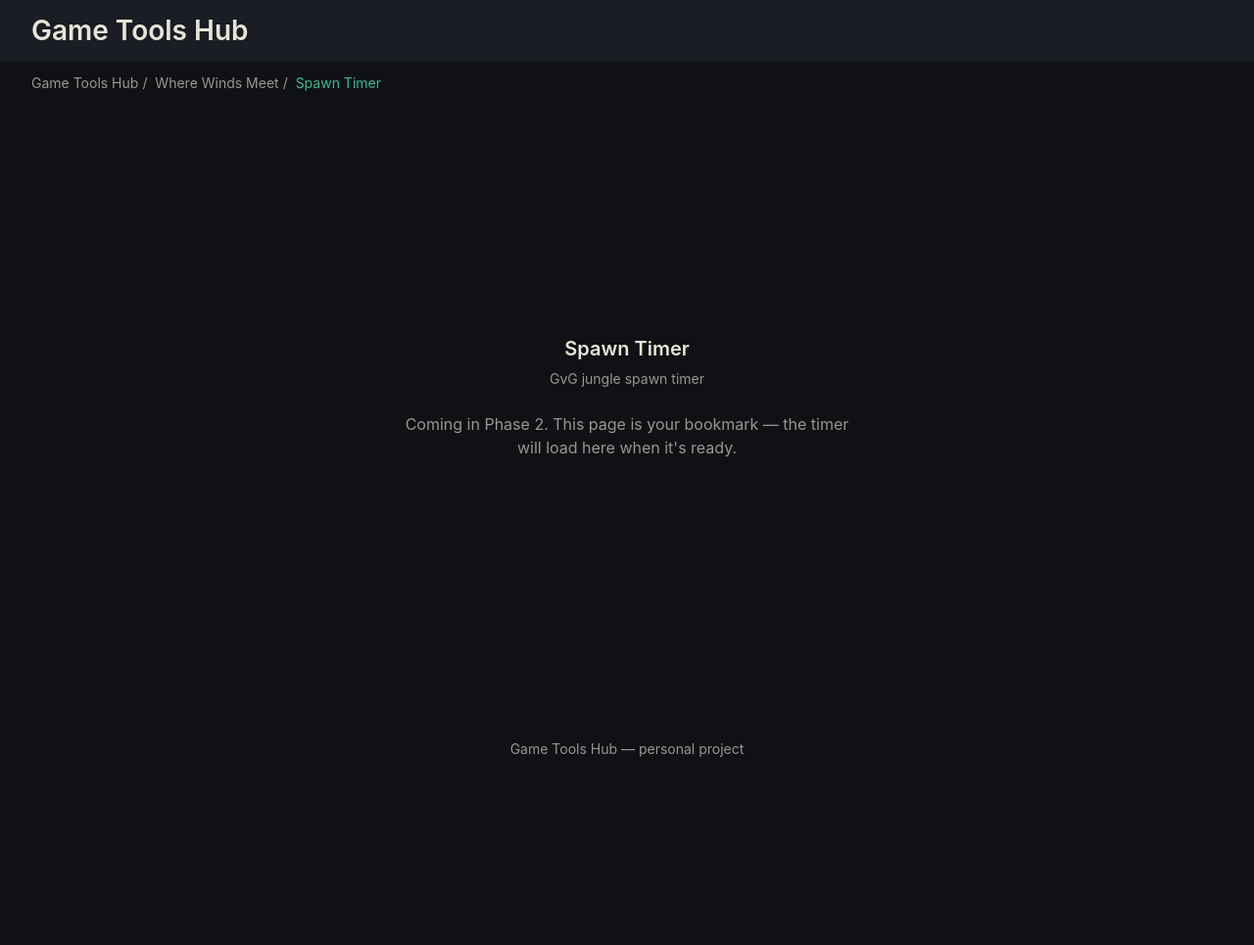
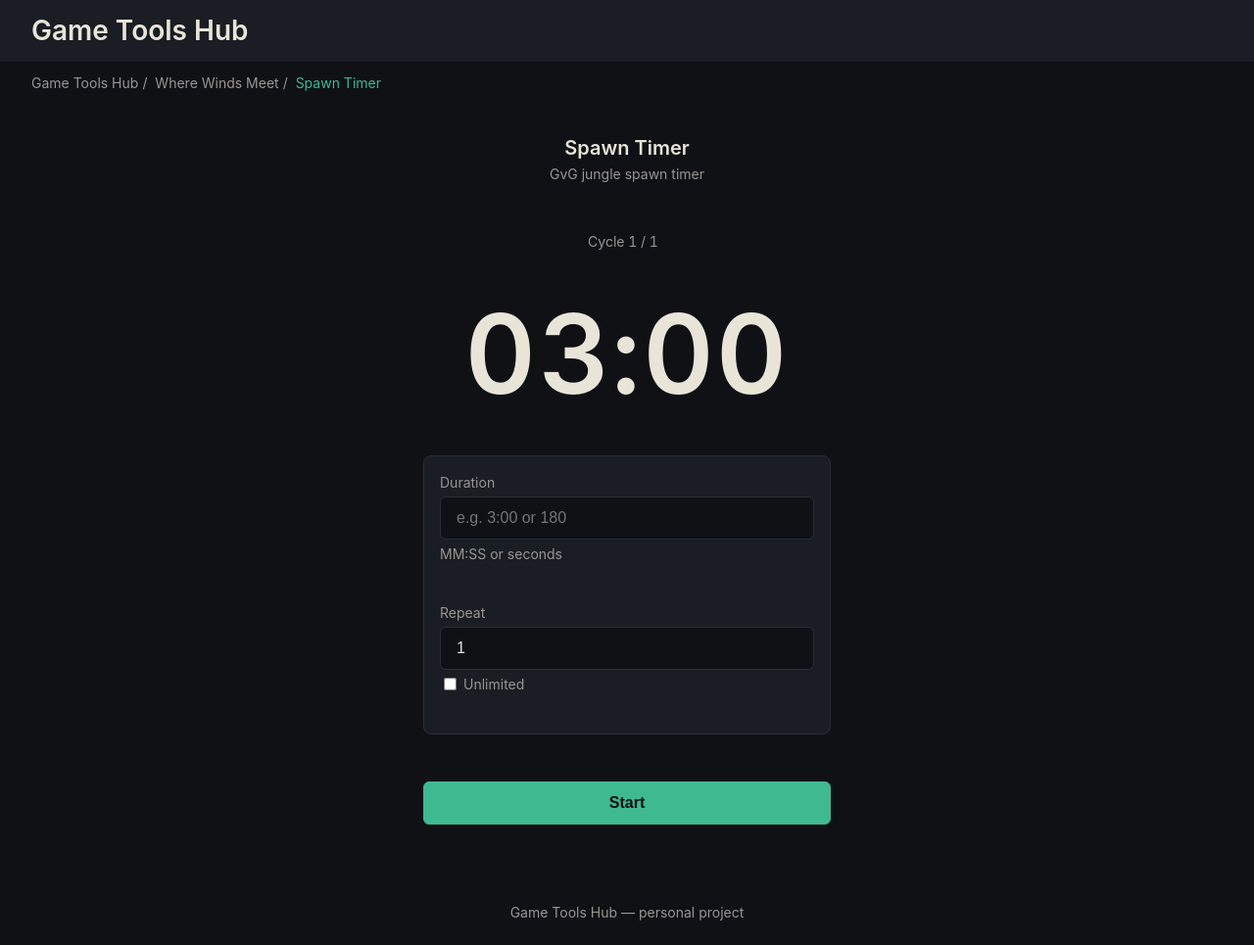
Before and after one commit to kcharkiewicz/kcharkiewicz.github.io, a website: page games/where-winds-meet/tools/spawn-timer/index.html in a window 1280 px wide. Shown: the whole page at 98% size. Before the commit the page ends 800 px from the top, so only its background shows below. Drawn offline with Linux system fonts and the light colour scheme.

Commit message:
feat(02-01): fill in timer markup and component CSS
- Replace placeholder main with full .timer shell (data-state="idle")
- Add all required IDs: timer-display, cycle-counter, timer-announcer,
  input-duration, input-repeat, input-unlimited, btn-start/resume/pause/reset
- Add timer.css: clamp(56px,22vw,112px) countdown, tabular-nums,
  timer-flash keyframe, prefers-reduced-motion gate, state-driven button
  visibility, 44px touch floor on all interactive controls
- Link timer.css after shared/theme.css; add spawn-timer.js module script
- Retain breadcrumb inline script and data-game="where-winds-meet" verbatim

```diff
--- a/games/where-winds-meet/tools/spawn-timer/index.html
+++ b/games/where-winds-meet/tools/spawn-timer/index.html
@@ -6,6 +6,7 @@
   <title>Spawn Timer — Where Winds Meet — Game Tools Hub</title>
   <link rel="icon" href="/favicon.svg" type="image/svg+xml">
   <link rel="stylesheet" href="/shared/theme.css">
+  <link rel="stylesheet" href="/games/where-winds-meet/tools/spawn-timer/timer.css">
 </head>
 <body data-game="where-winds-meet">
   <header class="site-header">
@@ -20,11 +21,55 @@
     </ol>
   </nav>
 
-  <main style="display: flex; align-items: center; justify-content: center; min-height: calc(100vh - 200px); padding: var(--space-xl);">
-    <div style="text-align: center; max-width: 480px;">
-      <h1 style="font-size: var(--text-heading); font-weight: 600; line-height: 1.2; margin: 0 0 var(--space-sm);">Spawn Timer</h1>
-      <p style="font-size: var(--text-label); color: var(--color-text-secondary); margin: 0 0 var(--space-lg);">GvG jungle spawn timer</p>
-      <p style="font-size: var(--text-body); color: var(--color-text-secondary); margin: 0;">Coming in Phase 2. This page is your bookmark — the timer will load here when it's ready.</p>
+  <main>
+    <div class="timer" id="timer" data-state="idle">
+
+      <div class="timer__header">
+        <h1 class="timer__title">Spawn Timer</h1>
+        <p class="timer__subtitle">GvG jungle spawn timer</p>
+      </div>
+
+      <div class="timer__status">
+        <span class="timer__cycle-counter" id="cycle-counter">Cycle 1 / 1</span>
+        <span class="timer__state-label" id="state-label"></span>
+      </div>
+
+      <div class="timer__display" id="timer-display" role="timer"
+           aria-label="Countdown timer" aria-atomic="true">
+        03:00
+      </div>
+
+      <!-- Visually hidden assertive live region — fires only at cycle end -->
+      <div class="sr-only" id="timer-announcer"
+           aria-live="assertive" aria-atomic="true"></div>
+
+      <div class="timer__config" id="timer-config">
+        <div class="timer__field">
+          <label class="timer__label" for="input-duration">Duration</label>
+          <input class="timer__input" type="text" id="input-duration"
+                 placeholder="e.g. 3:00 or 180" autocomplete="off">
+          <span class="timer__helper">MM:SS or seconds</span>
+          <span class="timer__error" id="error-duration" role="alert"></span>
+        </div>
+
+        <div class="timer__field">
+          <label class="timer__label" for="input-repeat">Repeat</label>
+          <input class="timer__input timer__input--number" type="number"
+                 id="input-repeat" min="1" value="1">
+          <label class="timer__unlimited-label">
+            <input type="checkbox" id="input-unlimited"> Unlimited
+          </label>
+          <span class="timer__error" id="error-repeat" role="alert"></span>
+        </div>
+      </div>
+
+      <div class="timer__controls" id="timer-controls">
+        <button class="btn btn--primary" id="btn-start" type="button">Start</button>
+        <button class="btn btn--primary" id="btn-resume" type="button">Resume</button>
+        <button class="btn btn--secondary" id="btn-pause" type="button">Pause</button>
+        <button class="btn btn--outline" id="btn-reset" type="button">Reset</button>
+      </div>
+
     </div>
   </main>
 
@@ -58,5 +103,6 @@
       renderBreadcrumb(breadcrumbItems, 'breadcrumb');
     });
   </script>
+  <script type="module" src="/games/where-winds-meet/tools/spawn-timer/spawn-timer.js"></script>
 </body>
 </html>
--- /dev/null
+++ b/games/where-winds-meet/tools/spawn-timer/timer.css
@@ -0,0 +1,262 @@
+/* ==========================================================================
+   timer.css — Spawn Timer component styles
+   Layered on top of /shared/theme.css tokens. Never redefines base tokens.
+   ========================================================================== */
+
+/* Layout: timer root */
+.timer {
+  display: flex;
+  flex-direction: column;
+  align-items: center;
+  gap: var(--space-lg);
+  padding: var(--space-md);
+  min-height: calc(100vh - 200px);
+}
+
+@media (min-width: 768px) {
+  .timer {
+    max-width: 480px;
+    margin-inline: auto;
+    padding: var(--space-xl);
+    gap: var(--space-2xl);
+  }
+}
+
+/* Tool header */
+.timer__header {
+  text-align: center;
+  width: 100%;
+}
+
+.timer__title {
+  font-size: var(--text-heading);
+  font-weight: 600;
+  line-height: 1.2;
+  color: var(--color-text-primary);
+  margin: 0 0 var(--space-xs);
+}
+
+.timer__subtitle {
+  font-size: var(--text-label);
+  color: var(--color-text-secondary);
+  margin: 0;
+}
+
+/* Status row: cycle counter + state label */
+.timer__status {
+  display: flex;
+  align-items: center;
+  gap: var(--space-sm);
+}
+
+.timer__cycle-counter {
+  font-size: var(--text-label);
+  color: var(--color-text-secondary);
+  font-variant-numeric: tabular-nums;
+}
+
+.timer__state-label {
+  font-size: var(--text-label);
+  color: var(--color-text-secondary);
+}
+
+.timer[data-state="running"] .timer__state-label {
+  color: var(--color-accent);
+}
+
+/* Countdown display — the dominant element */
+.timer__display {
+  font-size: clamp(56px, 22vw, 112px);
+  font-weight: 600;
+  line-height: 1.0;
+  font-variant-numeric: tabular-nums;
+  letter-spacing: 0.02em;
+  color: var(--color-text-primary);
+}
+
+/* Cycle-end flash animation */
+@keyframes timer-flash {
+  0%   { color: var(--color-text-primary); }
+  20%  { color: var(--color-accent); }
+  100% { color: var(--color-text-primary); }
+}
+
+.timer__display.is-flashing {
+  animation: timer-flash 300ms ease-out;
+}
+
+@media (prefers-reduced-motion: reduce) {
+  .timer__display.is-flashing { animation: none; }
+}
+
+/* Config panel */
+.timer__config {
+  background: var(--color-surface);
+  border: 1px solid var(--color-border);
+  border-radius: 8px;
+  padding: var(--space-md);
+  display: flex;
+  flex-direction: column;
+  gap: var(--space-md);
+  width: 100%;
+}
+
+/* Config panel dimming while running/paused */
+.timer[data-state="running"] .timer__config,
+.timer[data-state="paused"]  .timer__config {
+  opacity: 0.4;
+  pointer-events: none;
+}
+
+.timer__config :is(input, button, [type="checkbox"]):disabled {
+  cursor: not-allowed;
+}
+
+/* Config field */
+.timer__field {
+  display: flex;
+  flex-direction: column;
+}
+
+/* Labels and helper text */
+.timer__label {
+  display: block;
+  font-size: var(--text-label);
+  color: var(--color-text-secondary);
+  margin-bottom: var(--space-xs);
+}
+
+.timer__helper {
+  display: block;
+  font-size: var(--text-label);
+  color: var(--color-text-secondary);
+  margin-top: var(--space-xs);
+}
+
+.timer__error {
+  display: block;
+  font-size: var(--text-label);
+  color: var(--color-text-secondary);
+  min-height: 1.4em;
+  margin-top: var(--space-xs);
+}
+
+/* Unlimited toggle label */
+.timer__unlimited-label {
+  display: flex;
+  align-items: center;
+  gap: var(--space-xs);
+  font-size: var(--text-label);
+  color: var(--color-text-secondary);
+  margin-top: var(--space-xs);
+  cursor: pointer;
+}
+
+/* Input fields */
+.timer__input {
+  display: block;
+  width: 100%;
+  min-height: 44px;
+  background: var(--color-bg);
+  border: 1px solid var(--color-border);
+  border-radius: 6px;
+  color: var(--color-text-primary);
+  font-size: var(--text-body);
+  padding: 0 var(--space-md);
+  transition: border-color 150ms ease;
+  box-sizing: border-box;
+}
+
+.timer__input:hover { border-color: var(--color-text-secondary); }
+.timer__input:focus { border-color: var(--color-accent); outline: none; }
+
+.timer__input--number {
+  width: auto;
+}
+
+/* Control bar */
+.timer__controls {
+  display: flex;
+  gap: var(--space-sm);
+  width: 100%;
+  margin-top: auto;
+  padding-bottom: var(--space-md);
+}
+
+@media (min-width: 768px) {
+  .timer__controls {
+    margin-top: 0;
+    padding-bottom: 0;
+  }
+}
+
+/* Buttons — base */
+.btn {
+  min-height: 44px;
+  padding: 0 var(--space-md);
+  border-radius: 6px;
+  font-size: var(--text-body);
+  font-weight: 600;
+  border: 1px solid transparent;
+  cursor: pointer;
+  transition: background 150ms ease, border-color 150ms ease, opacity 150ms ease;
+}
+
+.btn:active { opacity: 0.9; }
+.btn:disabled { opacity: 0.4; cursor: not-allowed; }
+
+/* Primary button (Start, Resume) — jade fill */
+.btn--primary {
+  background: var(--color-accent);
+  color: #0f1115;
+  border-color: var(--color-accent);
+  flex: 1;
+}
+
+.btn--primary:hover:not(:disabled) { filter: brightness(1.08); }
+
+/* Secondary button (Pause) — surface-raised */
+.btn--secondary {
+  background: var(--color-surface-raised);
+  color: var(--color-text-primary);
+  border-color: var(--color-border);
+  flex: 1;
+}
+
+.btn--secondary:hover:not(:disabled) { background: var(--color-surface-raised); filter: brightness(1.1); }
+
+/* Outline button (Reset) */
+.btn--outline {
+  background: transparent;
+  color: var(--color-text-secondary);
+  border-color: var(--color-border);
+}
+
+.btn--outline:hover:not(:disabled) { background: var(--color-surface-raised); }
+
+/* State-driven button visibility */
+.timer[data-state="idle"]     #btn-pause,
+.timer[data-state="idle"]     #btn-resume,
+.timer[data-state="idle"]     #btn-reset  { display: none; }
+
+.timer[data-state="running"]  #btn-start,
+.timer[data-state="running"]  #btn-resume { display: none; }
+
+.timer[data-state="paused"]   #btn-start,
+.timer[data-state="paused"]   #btn-pause  { display: none; }
+
+.timer[data-state="finished"] #btn-pause,
+.timer[data-state="finished"] #btn-resume { display: none; }
+
+/* Visually hidden (sr-only) — screen reader only content */
+.sr-only {
+  position: absolute;
+  width: 1px;
+  height: 1px;
+  padding: 0;
+  margin: -1px;
+  overflow: hidden;
+  clip: rect(0, 0, 0, 0);
+  white-space: nowrap;
+  border: 0;
+}
```
